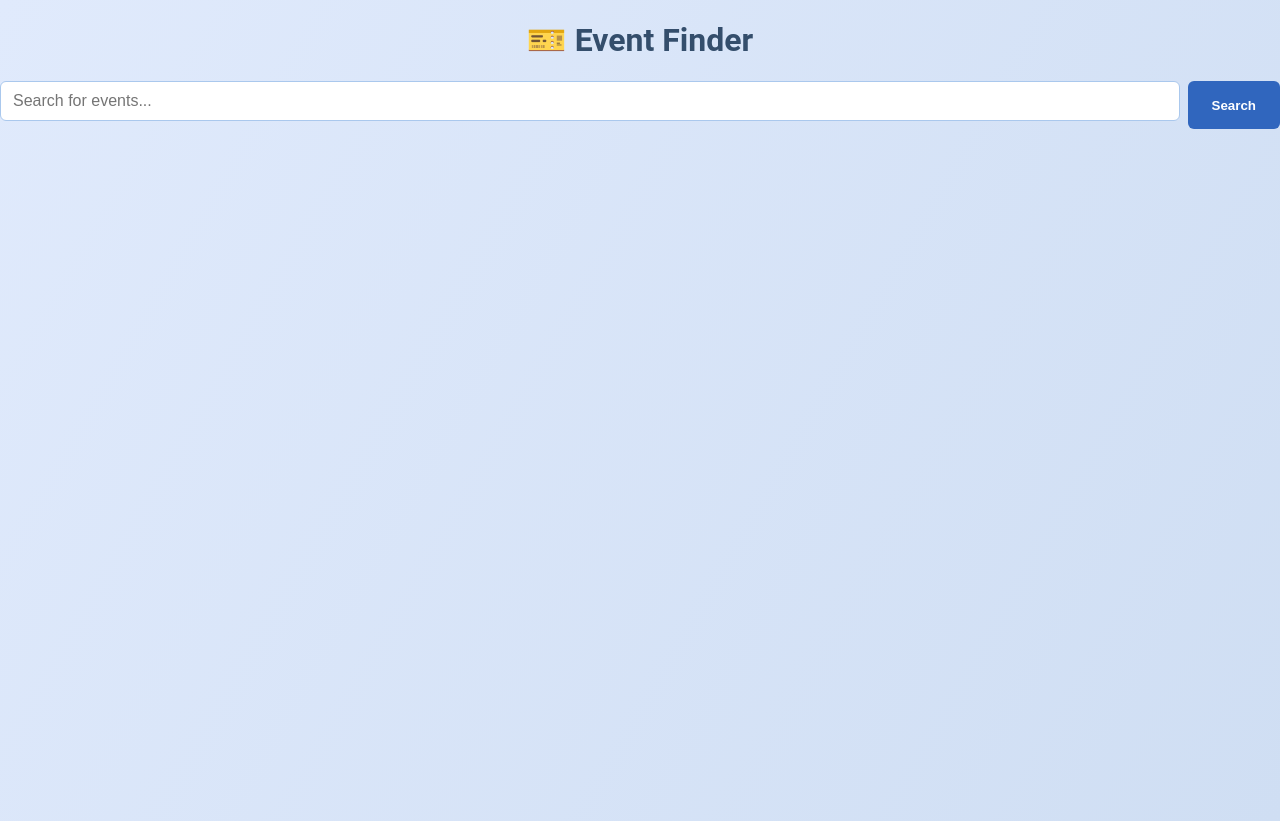
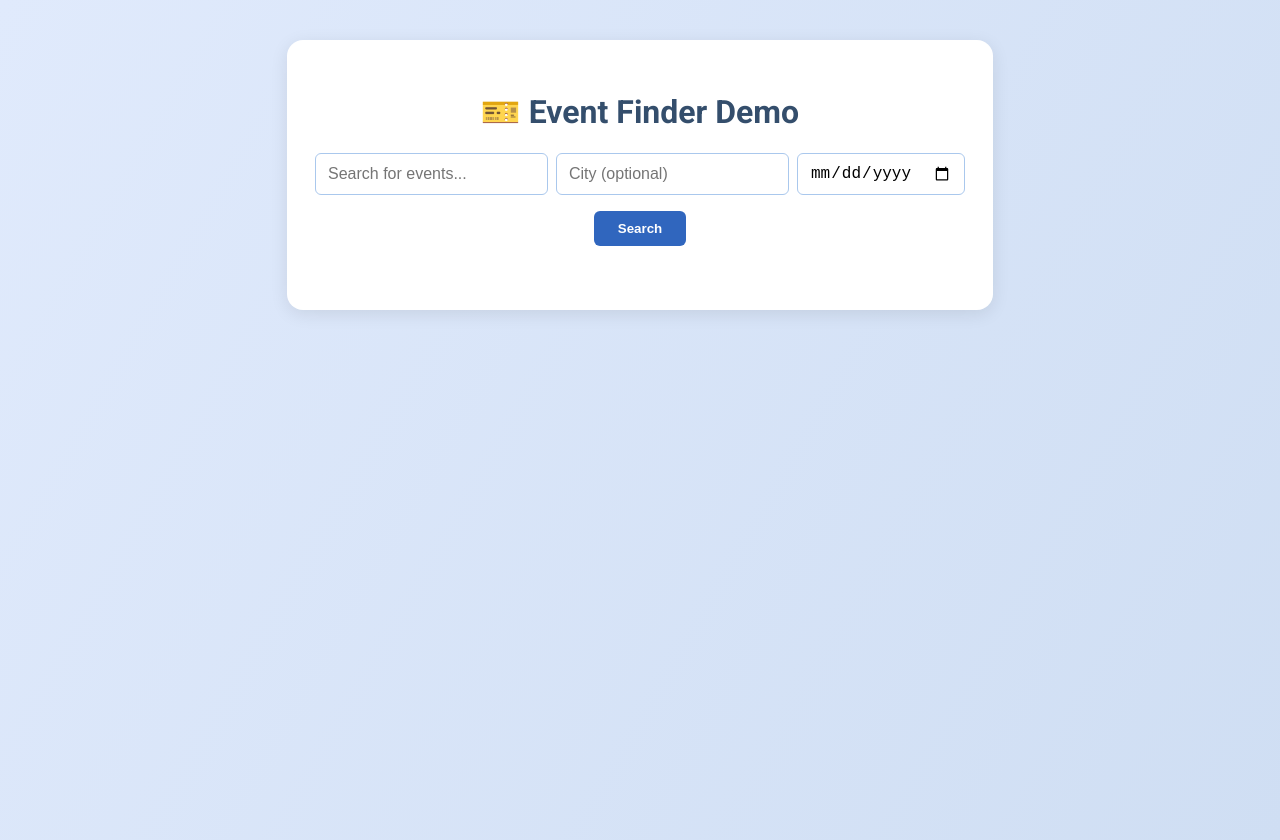
Before and after one commit to mirceacontrol/event-finder-demo, a plain HTML site: page index.html in a window 1280 px wide. Drawn offline with Linux system fonts and the light colour scheme.

Commit message:
Update index.html

```diff
--- a/index.html
+++ b/index.html
@@ -3,19 +3,21 @@
 <head>
   <meta charset="UTF-8" />
   <meta name="viewport" content="width=device-width, initial-scale=1.0"/>
-  <title>Event Finder</title>
+  <title>Event Finder Demo</title>
+  <link href="https://fonts.googleapis.com/css?family=Roboto:400,700&display=swap" rel="stylesheet">
   <link rel="stylesheet" href="style.css" />
 </head>
 <body>
-  <h1>🎫 Event Finder</h1>
-
-  <form id="search-form">
-    <input type="text" id="search-input" placeholder="Search for events..." required />
-    <button type="submit">Search</button>
-  </form>
-
-  <div id="results"></div>
-
+  <div class="container">
+    <h1>🎫 Event Finder Demo</h1>
+    <form id="search-form">
+      <input type="text" id="search-input" placeholder="Search for events..." />
+      <input type="text" id="city-input" placeholder="City (optional)" />
+      <input type="date" id="date-input" />
+      <button type="submit">Search</button>
+    </form>
+    <div id="results"></div>
+  </div>
   <script src="script.js"></script>
 </body>
 </html>
```
